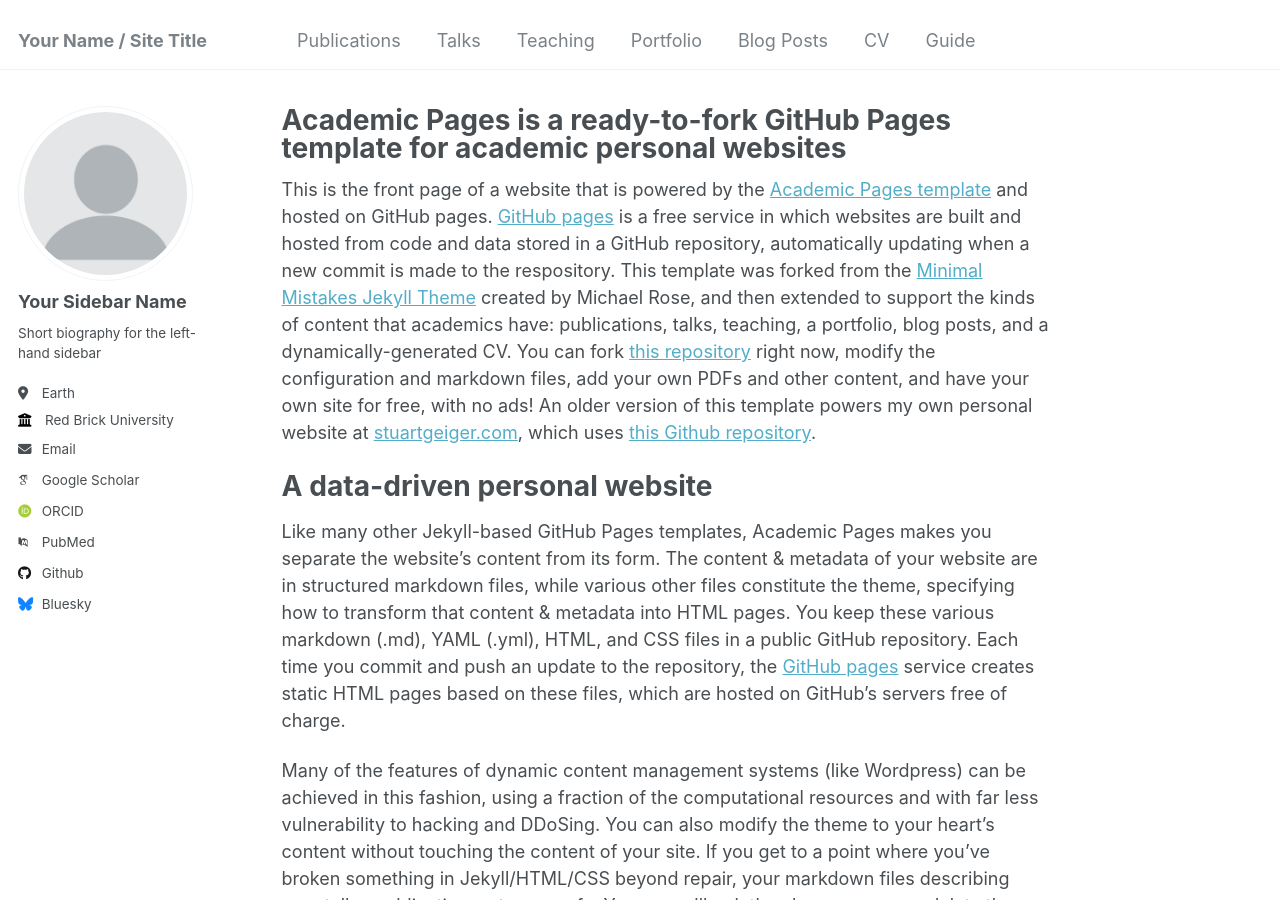
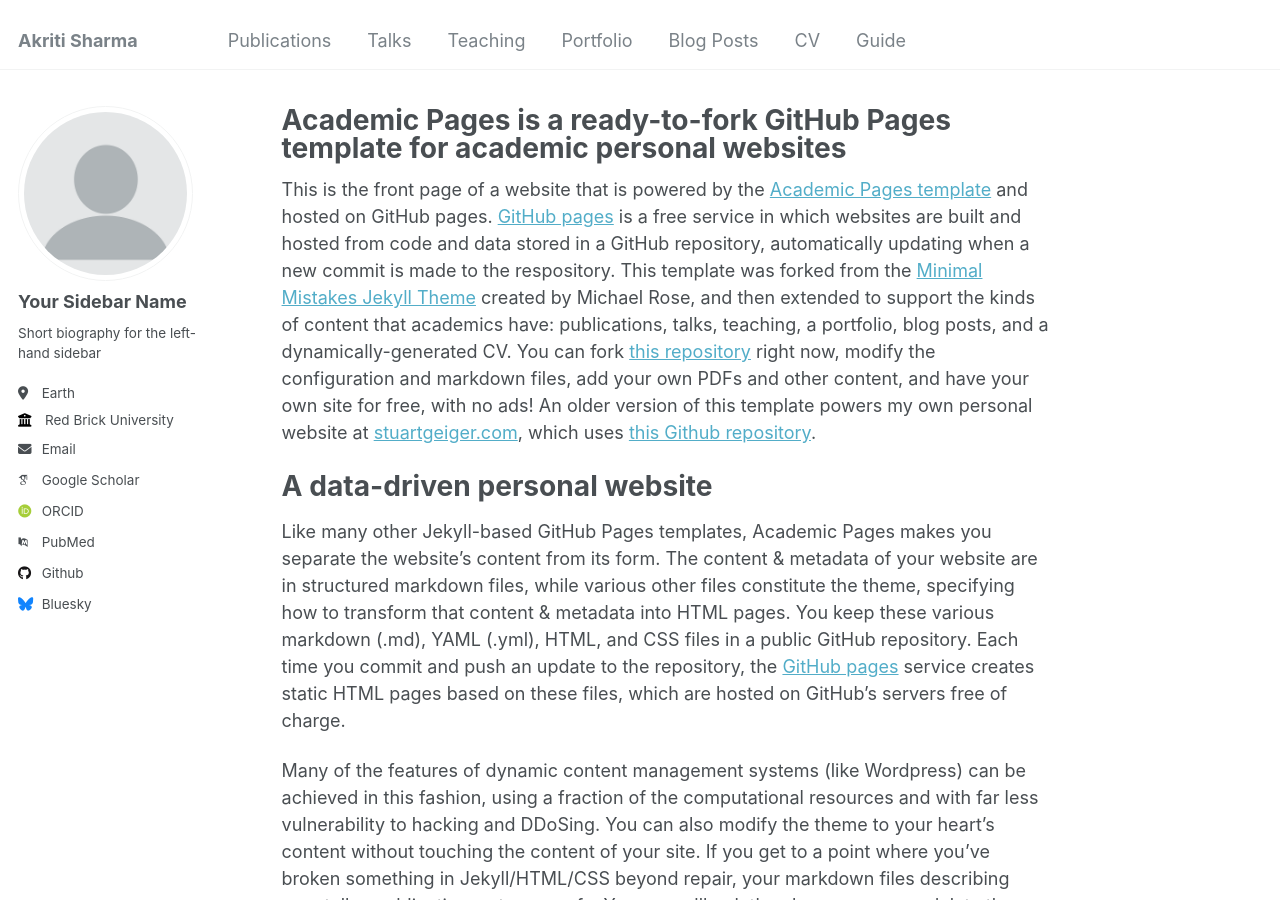
Before and after one commit to akritisharma22/akritisharma22.github.io, a Jekyll site: the page built from _pages/about.md, in a window 1280 px wide and 900 px high. Built offline with Jekyll 4.4.1, drawn with Linux system fonts in a browser that asks for light colours; some web fonts are replaced.

Commit message:
Update _config.yml

```diff
--- a/_config.yml
+++ b/_config.yml
@@ -8,7 +8,7 @@
 
 # Basic Site Settings
 locale                   : "en-US"
-title                    : "Your Name / Site Title"
+title                    : "Akriti Sharma"
 title_separator          : "-"
 name                     : &name "Your Name"
 description              : &description "personal description"
```
